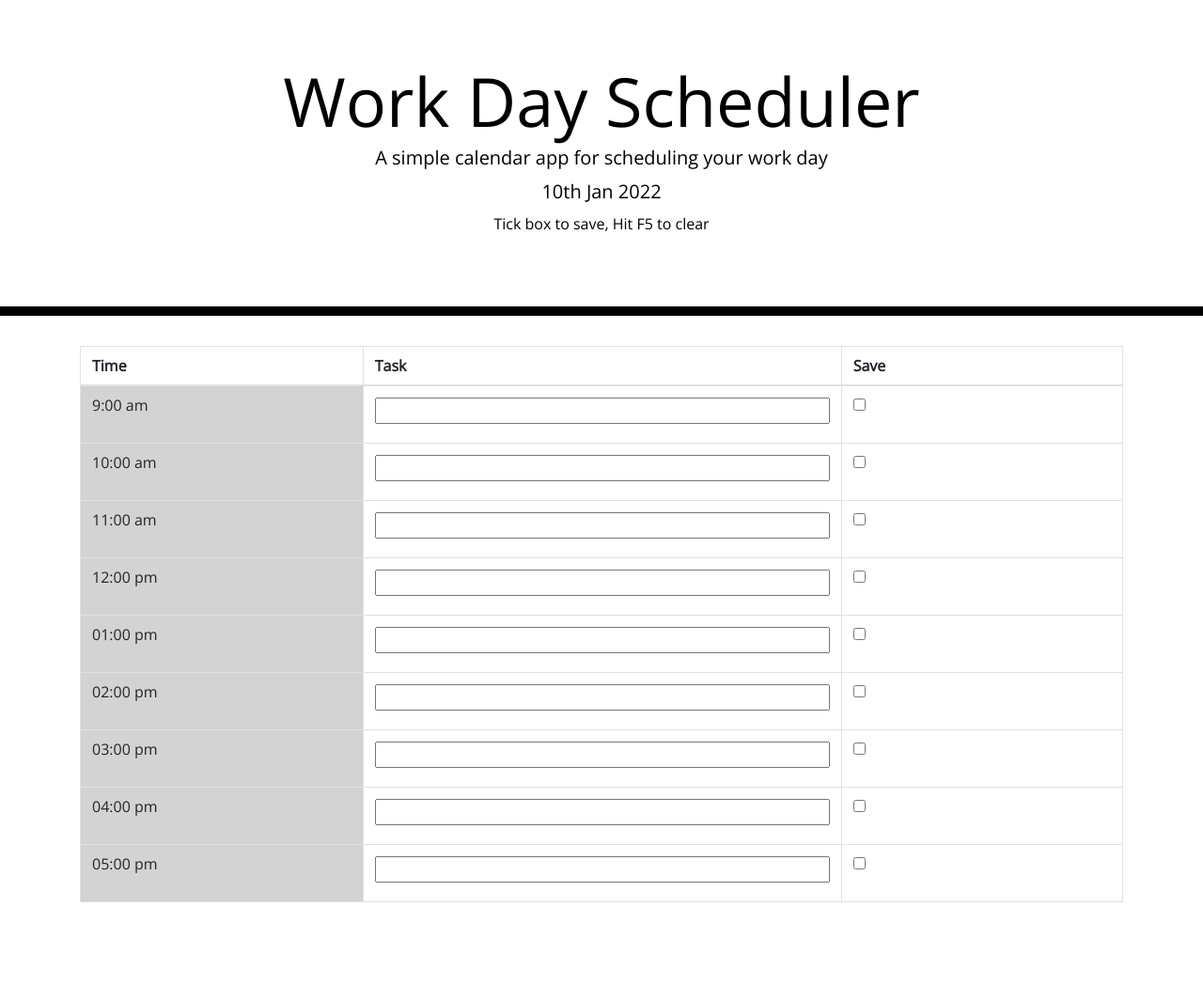
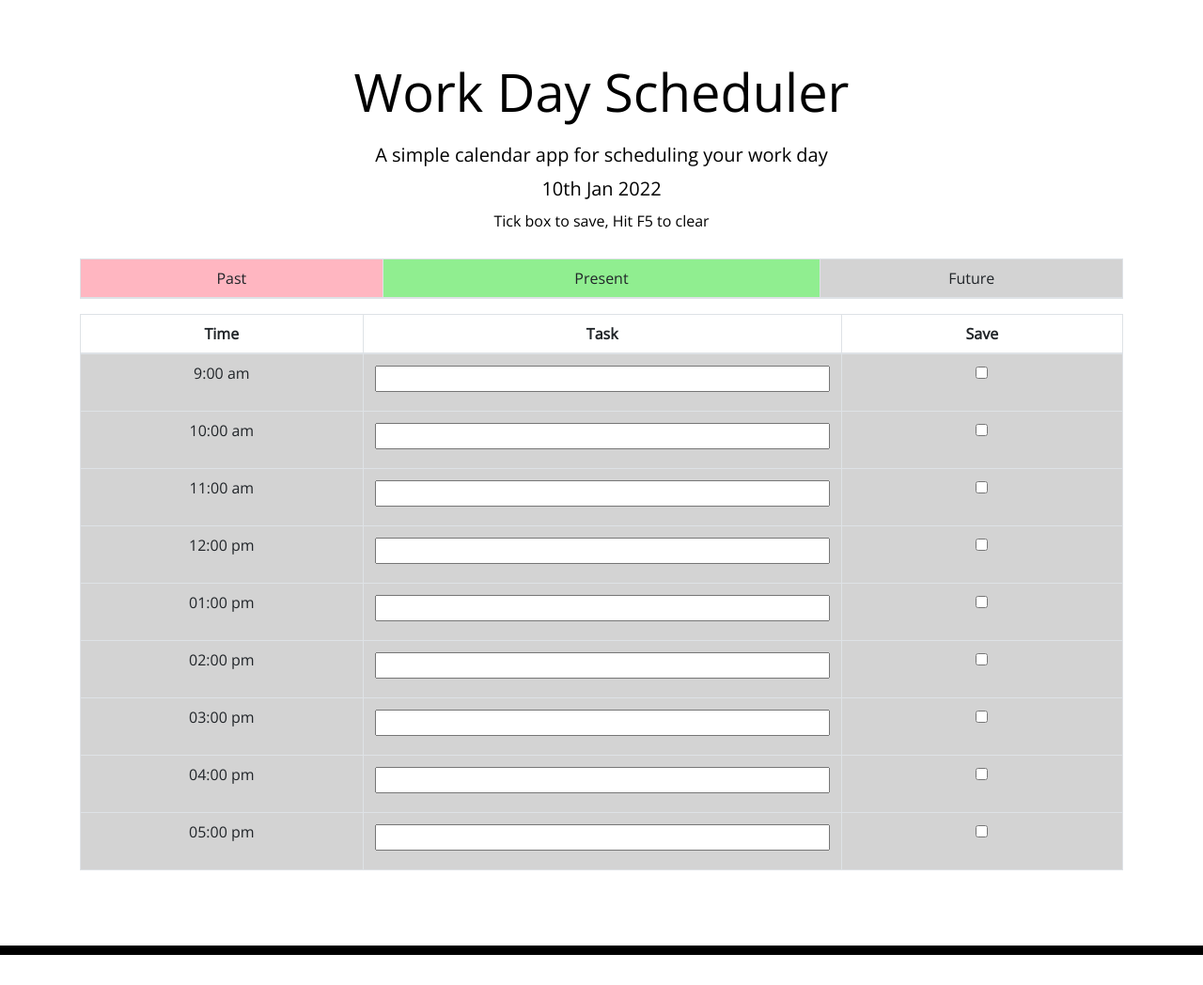
Before and after one commit to Mabsky05/day_planner, a plain HTML site: page index.html in a window 1280 px wide. Shown: the whole page at 94% size. Before the commit the page ends 976 px from the top, so only its background shows below. Drawn offline with nearby package versions, Linux system fonts and the light colour scheme.

Commit message:
3rd push, code complete

```diff
--- a/Develop/script.js
+++ b/Develop/script.js
@@ -16,76 +16,76 @@ var d1 = moment().calendar();
 
 //set color scheme for all hours
 if (moment().isBefore(hour_9am)) {
-    document.getElementById("hour_9am").style.backgroundColor="LightGrey";
+    document.getElementById("time_row_9am").style.backgroundColor="LightGrey";
 } else if (moment().isBetween(hour_9am, hour_10am)) {
-    document.getElementById("hour_9am").style.backgroundColor="LightGreen";
+    document.getElementById("time_row_9am").style.backgroundColor="LightGreen";
 } else {
-    document.getElementById("hour_9am").style.backgroundColor="LightPink";
+    document.getElementById("time_row_9am").style.backgroundColor="LightPink";
 }
 
 if (moment().isBefore(hour_10am)) {
-    document.getElementById("hour_10am").style.backgroundColor="LightGrey";
+    document.getElementById("time_row_10am").style.backgroundColor="LightGrey";
 } else if (moment().isBetween(hour_10am, hour_11am)) {
-    document.getElementById("hour_10am").style.backgroundColor="LightGreen";
+    document.getElementById("time_row_10am").style.backgroundColor="LightGreen";
 } else {
-    document.getElementById("hour_10am").style.backgroundColor="LightPink";
+    document.getElementById("time_row_10am").style.backgroundColor="LightPink";
 }
 
 
 if (moment().isBefore(hour_11am)) {
-    document.getElementById("hour_11am").style.backgroundColor="LightGrey";
+    document.getElementById("time_row_11am").style.backgroundColor="LightGrey";
 } else if (moment().isBetween(hour_11am, hour_12pm)) {
-    document.getElementById("hour_11am").style.backgroundColor="LightGreen";
+    document.getElementById("time_row_11am").style.backgroundColor="LightGreen";
 } else {
-    document.getElementById("hour_11am").style.backgroundColor="LightPink";
+    document.getElementById("time_row_11am").style.backgroundColor="LightPink";
 }
 
 if (moment().isBefore(hour_12pm)) {
-    document.getElementById("hour_12pm").style.backgroundColor="LightGrey";
+    document.getElementById("time_row_12pm").style.backgroundColor="LightGrey";
 } else if (moment().isBetween(hour_12pm, hour_1pm)) {
-    document.getElementById("hour_12pm").style.backgroundColor="LightGreen";
+    document.getElementById("time_row_12pm").style.backgroundColor="LightGreen";
 } else {
-    document.getElementById("hour_12pm").style.backgroundColor="LightPink";
+    document.getElementById("time_row_12pm").style.backgroundColor="LightPink";
 }
 
 if (moment().isBefore(hour_1pm)) {
-    document.getElementById("hour_1pm").style.backgroundColor="LightGrey";
+    document.getElementById("time_row_1pm").style.backgroundColor="LightGrey";
 } else if (moment().isBetween(hour_1pm, hour_2pm)) {
-    document.getElementById("hour_1pm").style.backgroundColor="LightGreen";
+    document.getElementById("time_row_1pm").style.backgroundColor="LightGreen";
 } else {
-    document.getElementById("hour_1pm").style.backgroundColor="LightPink";
+    document.getElementById("time_row_1pm").style.backgroundColor="LightPink";
 }
 
 if (moment().isBefore(hour_2pm)) {
-    document.getElementById("hour_2pm").style.backgroundColor="LightGrey";
+    document.getElementById("time_row_2pm").style.backgroundColor="LightGrey";
 } else if (moment().isBetween(hour_2pm, hour_3pm)) {
-    document.getElementById("hour_2pm").style.backgroundColor="LightGreen";
+    document.getElementById("time_row_2pm").style.backgroundColor="LightGreen";
 } else {
-    document.getElementById("hour_2pm").style.backgroundColor="LightPink";
+    document.getElementById("time_row_2pm").style.backgroundColor="LightPink";
 }
 
 if (moment().isBefore(hour_3pm)) {
-    document.getElementById("hour_3pm").style.backgroundColor="LightGrey";
+    document.getElementById("time_row_3pm").style.backgroundColor="LightGrey";
 } else if (moment().isBetween(hour_3pm, hour_4pm)) {
-    document.getElementById("hour_3pm").style.backgroundColor="LightGreen";
+    document.getElementById("time_row_3pm").style.backgroundColor="LightGreen";
 } else {
-    document.getElementById("hour_3pm").style.backgroundColor="LightPink";
+    document.getElementById("time_row_3pm").style.backgroundColor="LightPink";
 }
 
 if (moment().isBefore(hour_4pm)) {
-    document.getElementById("hour_4pm").style.backgroundColor="LightGrey";
+    document.getElementById("time_row_4pm").style.backgroundColor="LightGrey";
 } else if (moment().isBetween(hour_4pm, hour_5pm)) {
-    document.getElementById("hour_4pm").style.backgroundColor="LightGreen";
+    document.getElementById("time_row_4pm").style.backgroundColor="LightGreen";
 } else {
-    document.getElementById("hour_4pm").style.backgroundColor="LightPink";
+    document.getElementById("time_row_4pm").style.backgroundColor="LightPink";
 }
 
 if (moment().isBefore(hour_5pm)) {
-    document.getElementById("hour_5pm").style.backgroundColor="LightGrey";
+    document.getElementById("time_row_5pm").style.backgroundColor="LightGrey";
 } else if (moment().isBetween(hour_5pm, hour_6pm)) {
-    document.getElementById("hour_5pm").style.backgroundColor="LightGreen";
+    document.getElementById("time_row_5pm").style.backgroundColor="LightGreen";
 } else {
-    document.getElementById("hour_5pm").style.backgroundColor="LightPink";
+    document.getElementById("time_row_5pm").style.backgroundColor="LightPink";
 }
 
 //9am Row Function
@@ -323,12 +323,7 @@ function save_checkboxes_5pm() {
     }
 }
 
-
-
-
-
-
-
+//save data to local storage
 window.addEventListener("load", retrieve_data_9am);
 window.addEventListener("load", retrieve_data_10am);
 window.addEventListener("load", retrieve_data_11am);
@@ -338,29 +333,3 @@ window.addEventListener("load", retrieve_data_2pm);
 window.addEventListener("load", retrieve_data_3pm);
 window.addEventListener("load", retrieve_data_4pm);
 window.addEventListener("load", retrieve_data_5pm);
-
-//window.addEventListener("load", retrieve_data );
-
-/*
-function checkbox_clear () {
-    if (checkbox.checked = true) {
-    write_task.value = localStorage.getItem("task");
-    }
-}
-
-//save all checkboxes on page load
-
-window.addEventListener("load", checkbox_clear);
-/*
-
-
-
-
-
-
-
-//moment (current day, desired time)
-
-//console.log(d1);
-//console.log(moment().format("YYYY-MM-DD"));
-*/
--- a/Develop/style.css
+++ b/Develop/style.css
@@ -47,6 +47,24 @@ textarea {
   color: white;
 }
 
+/* color key */
+.pink {
+  background-color: lightpink;
+  width: 29%;
+  font-weight: 500;
+}
+
+.green {
+  background-color: lightgreen;
+  font-weight: 500;
+}
+
+.grey {
+  background-color: lightgrey;
+  width: 29%;
+  font-weight: 500;
+}
+
 .present {
   background-color: #ff6961;
   color: white;
--- a/Develop/index.html
+++ b/index.html
@@ -18,16 +18,24 @@
       href="https://fonts.googleapis.com/css?family=Open+Sans&display=swap"
       rel="stylesheet"
     />
-    <link rel="stylesheet" href="style.css" />
+    <link rel="stylesheet" href="./Develop/style.css" />
     <title>Work Day Scheduler</title>
   </head>
 
   <body>
     <header class="jumbotron">
-      <h1 class="display-3">Work Day Scheduler</h1>
+      <h1 class="display-4">Work Day Scheduler</h1><br>
       <p class="lead">A simple calendar app for scheduling your work day</p>
       <p id="currentDay" class="lead"></p>
-      <p id="instructions">Tick box to save, Hit F5 to clear</p>
+      <p id="instructions">Tick box to save, Hit F5 to clear</p><br>
+      <div class="container">
+        <table class="table table-bordered">
+          <thead>
+            <tr>
+              <th class="pink">Past </th>
+              <th class="green">Present</th>
+              <th class="grey">Future  </th>
+            </tr>
     </header>
     <div class="container">
       <table class="table table-bordered">
@@ -39,47 +47,47 @@
           </tr>
         </thead>
         <tbody>
-          <tr class ="time_row">
+          <tr id="time_row_9am">
             <td class="col-sm-4 hour_list" id="hour_9am">9:00 am</td>
             <td class="col-sm-4" id="info"><label><input type="form" size="50px" class="write_task_9am"></label></td>
             <td class="col-sm-4"><label><input type="checkbox" size="30px" class="save_task_9am"></label></td>
           </tr>
-          <tr class ="time_row">
+          <tr id="time_row_10am">
             <td class="col-sm-4 hour_list" id="hour_10am">10:00 am</td>
             <td class="col-sm-4" id="info"><label><input type="form" size="50px" class="write_task_10am"></label></td>
             <td class="col-sm-4"><label><input type="checkbox" size="30px" class="save_task_10am"></label></td>
           </tr>
-          <tr>
+          <tr id="time_row_11am">
             <td class="col-sm-4 hour_list" id="hour_11am">11:00 am</td>
             <td class="col-sm-4" id="info"><label><input type="form" size="50px" class="write_task_11am"></label></td>
             <td class="col-sm-4"><label><input type="checkbox" size="30px" class="save_task_11am"></label></td>
           </tr>
-          <tr>
+          <tr id="time_row_12pm">
             <td class="col-sm-4 hour_list" id="hour_12pm">12:00 pm</td>
             <td class="col-sm-4" id="info"><label><input type="form" size="50px" class="write_task_12pm"></label></td>
             <td class="col-sm-4"><label><input type="checkbox" size="30px" class="save_task_12pm"></label></td>
           </tr>
-          <tr>
+          <tr id="time_row_1pm">
             <td class="col-sm-4 hour_list" id="hour_1pm">01:00 pm</td>
             <td class="col-sm-4" id="info"><label><input type="form" size="50px" class="write_task_1pm"></label></td>
             <td class="col-sm-4"><label><input type="checkbox" size="30px" class="save_task_1pm"></label></td>
           </tr>
-          <tr>
+          <tr id="time_row_2pm">
             <td class="col-sm-4 hour_list" id="hour_2pm">02:00 pm</td>
             <td class="col-sm-4" id="info"><label><input type="form" size="50px" class="write_task_2pm"></label></td>
             <td class="col-sm-4"><label><input type="checkbox" size="30px" class="save_task_2pm"></label></td>
           </tr>
-          <tr>
+          <tr id="time_row_3pm">
             <td class="col-sm-4 hour_list" id="hour_3pm">03:00 pm</td>
             <td class="col-sm-4" id="info"><label><input type="form" size="50px" class="write_task_3pm"></label></td>
             <td class="col-sm-4"><label><input type="checkbox" size="30px" class="save_task_3pm"></label></td>
           </tr>
-          <tr>
+          <tr id="time_row_4pm">
             <td class="col-sm-4 hour_list" id="hour_4pm">04:00 pm</td>
             <td class="col-sm-4" id="info"><label><input type="form" size="50px" class="write_task_4pm"></label></td>
             <td class="col-sm-4"><label><input type="checkbox" size="30px" class="save_task_4pm"></label></td>
           </tr>
-          <tr>
+          <tr id="time_row_5pm">
             <td class="col-sm-4 hour_list" id="hour_5pm">05:00 pm</td>
             <td class="col-sm-4" id="info"><label><input type="form" size="50px" class="write_task_5pm"></label></td>
             <td class="col-sm-4"><label><input type="checkbox" size="30px" class="save_task_5pm"></label></td>
@@ -92,7 +100,7 @@
   </body>
   <script src="https://cdnjs.cloudflare.com/ajax/libs/jquery/3.2.1/jquery.min.js"></script>
   <script src="https://cdnjs.cloudflare.com/ajax/libs/moment.js/2.24.0/moment.min.js"></script>
-  <script src="script.js"></script>
+  <script src="./Develop/script.js"></script>
 </html>
 
 <!--
```
Also changed, not shown: Assets/05-third-party-apis-homework-demo.gif (deleted), Assets/pic.jpg (added), 2 other files.
